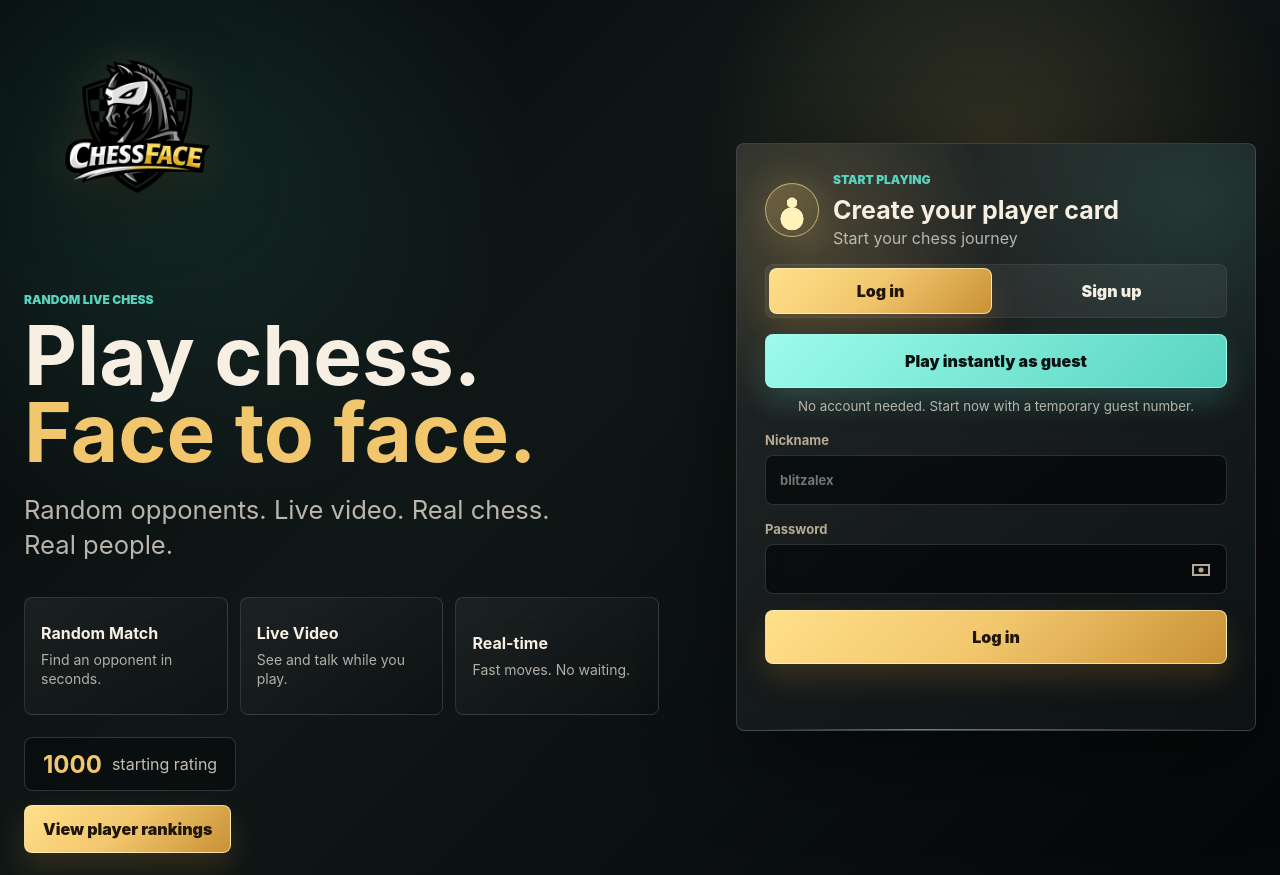
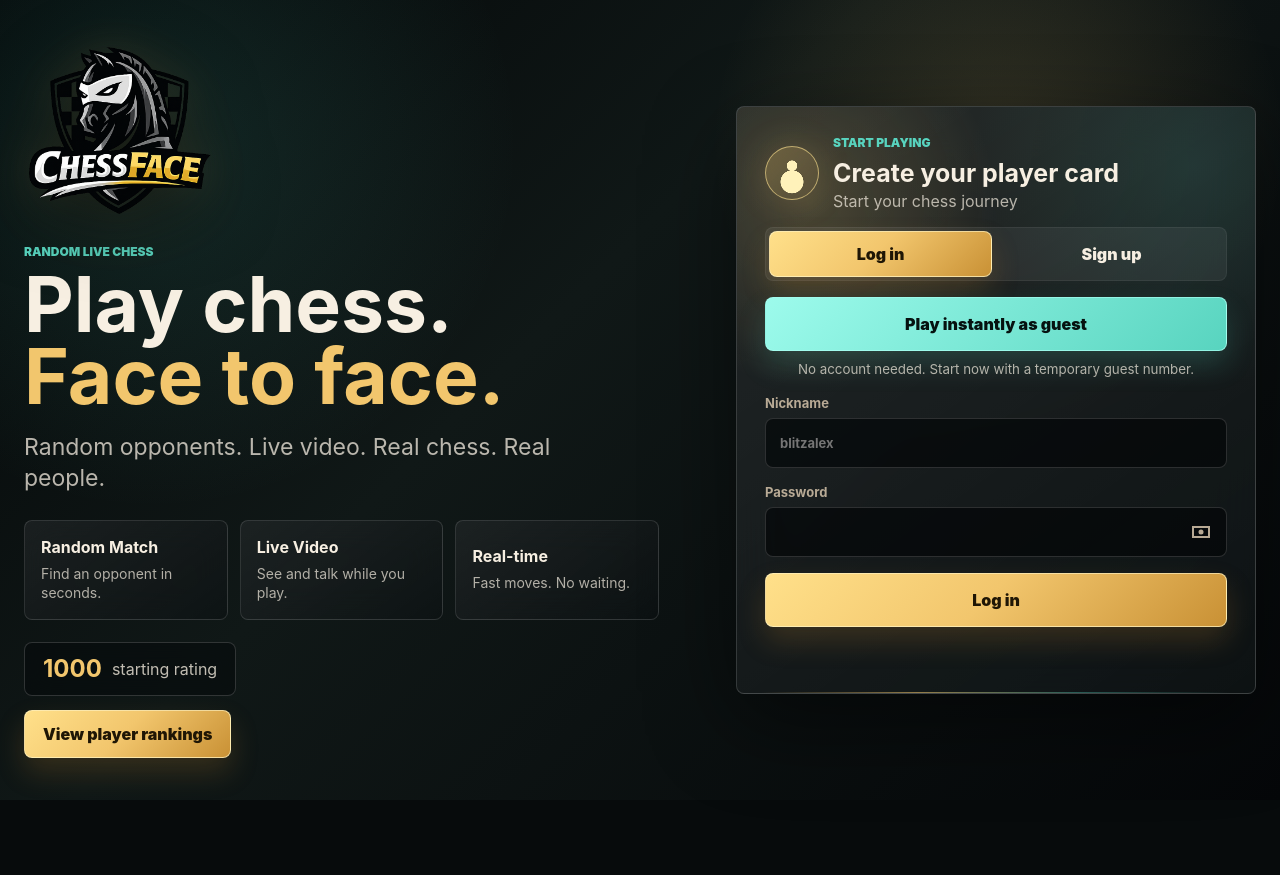
Before and after one commit to serge2800/chessface, a website: page public/index.html in a window 1280 px wide. After the commit the page ends 800 px from the top, so only its background shows below. Drawn offline with nearby package versions, Linux system fonts and the light colour scheme.

Commit message:
Tighten landing logo spacing

```diff
--- a/public/index.html
+++ b/public/index.html
@@ -19,7 +19,7 @@
       <section class="auth-view" id="authView">
         <div class="brand-panel">
           <div class="landing-brand" aria-label="ChessFace">
-            <img class="landing-logo" src="assets/chessface-logo.png" alt="" />
+            <img class="landing-logo" src="assets/chessface-logo-cropped.png" alt="" />
           </div>
           <p class="eyebrow">Random live chess</p>
           <h1>Play chess. <span>Face to face.</span></h1>
--- a/public/styles.css
+++ b/public/styles.css
@@ -104,7 +104,7 @@ button:disabled {
 .shell {
   width: min(1480px, calc(100vw - 48px));
   margin: 0 auto;
-  padding: 22px 0;
+  padding: 10px 0;
 }
 
 .hidden {
@@ -112,7 +112,7 @@ button:disabled {
 }
 
 .auth-view {
-  min-height: calc(100vh - 44px);
+  min-height: calc(100vh - 20px);
   display: grid;
   grid-template-columns: minmax(0, 1fr) minmax(410px, 520px);
   gap: clamp(34px, 6vw, 92px);
@@ -128,11 +128,11 @@ button:disabled {
 .landing-brand {
   display: inline-flex;
   align-items: center;
-  margin-bottom: clamp(28px, 5vh, 58px);
+  margin-bottom: clamp(18px, 3.2vh, 34px);
 }
 
 .landing-logo {
-  width: clamp(170px, 18vw, 260px);
+  width: clamp(150px, 15vw, 220px);
   height: auto;
   display: block;
   filter: drop-shadow(0 18px 34px rgba(0, 0, 0, 0.54)) drop-shadow(0 0 18px rgba(242, 198, 109, 0.14));
@@ -171,7 +171,7 @@ button:disabled {
 .brand-panel h1 {
   max-width: 720px;
   margin: 0;
-  font-size: clamp(52px, 6.4vw, 92px);
+  font-size: clamp(50px, 6vw, 86px);
   line-height: 0.94;
   letter-spacing: 0;
 }
@@ -183,9 +183,9 @@ button:disabled {
 
 .brand-panel p:not(.eyebrow) {
   max-width: 580px;
-  margin: 22px 0 0;
+  margin: 18px 0 0;
   color: rgba(247, 239, 226, 0.74);
-  font-size: clamp(20px, 2vw, 26px);
+  font-size: clamp(19px, 1.8vw, 24px);
   line-height: 1.36;
 }
 
@@ -256,11 +256,11 @@ button:disabled {
   display: grid;
   grid-template-columns: repeat(3, minmax(0, 1fr));
   gap: 12px;
-  margin-top: 34px;
+  margin-top: 26px;
 }
 
 .feature-points div {
-  min-height: 118px;
+  min-height: 96px;
   display: grid;
   align-content: center;
   gap: 8px;
```
Also changed, not shown: public/assets/chessface-logo-cropped.png (added).
